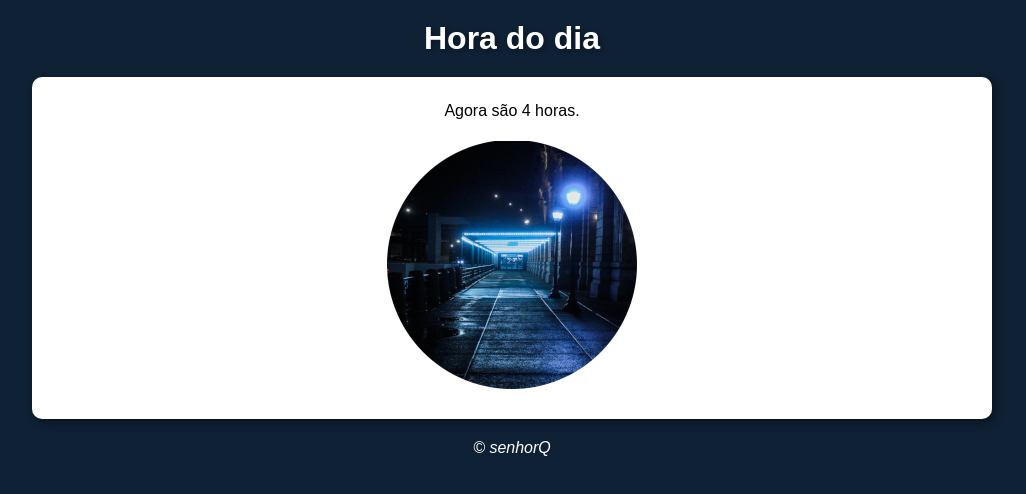
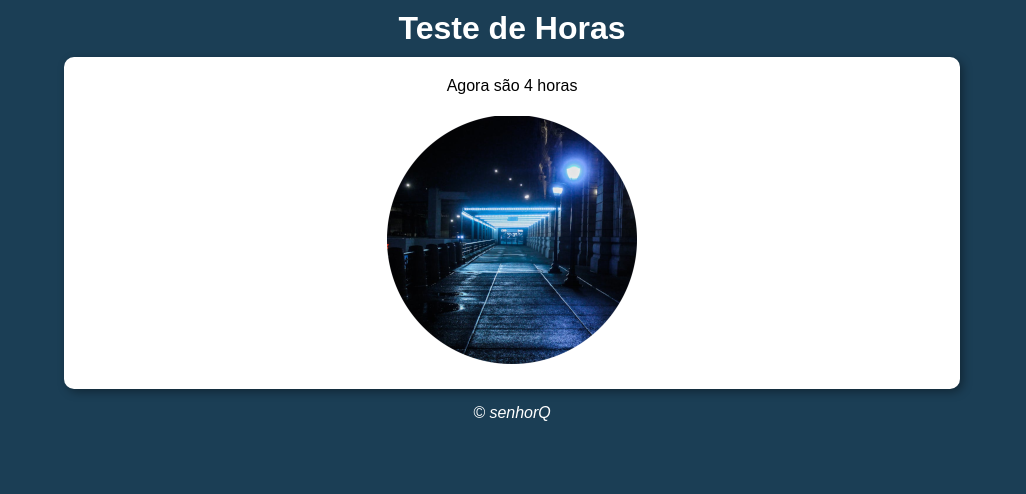
Before and after one commit to Souza-JV/java-script, a plain HTML site: page atividades/Desafios/horas/index.html in a window 1280 px wide. Shown: the whole page, without its empty margins (128-1154 px from the left). Drawn offline with Linux system fonts and the light colour scheme.

Commit message:
Teste completo

```diff
--- a/horas/estilos/style.css
+++ b/atividades/Desafios/horas/estilos/style.css
@@ -6,27 +6,26 @@
     box-sizing: border-box;
 }
 
-body, html {
+body {
     background-color: lightblue;
+    width: 100vw;
+    height: 100vh;
     font: normal 1em arial;
-    height: 100vh;
-    width: 100vw;
 }
 
 header {
     color: white;
     text-align: center;
-    text-shadow: 2px 2px 5px rgba(0, 0, 0, 0.315);
-    padding: 20px;
+    padding: 10px;
 }
 
 main {
-    width: 75vw;
-    background: white;
+    background-color: white;
+    width: 70vw;
     border-radius: 10px;
-    padding: 15px;
+    box-shadow: 3px 3px 10px rgba(0, 0, 0, 0.363);
     margin: auto;
-    box-shadow: 3px 3px 10px rgba(0, 0, 0, 0.452);
+    padding: 10px;
 
     transition: width .3s, height .3s;
     transition-timing-function: ease;
@@ -41,5 +40,5 @@ footer {
     color: white;
     text-align: center;
     font-style: italic;
-    padding: 20px;
+    padding: 15px;
 }
--- a/horas/index.html
+++ b/atividades/Desafios/horas/index.html
@@ -3,16 +3,16 @@
 <head>
     <meta charset="UTF-8">
     <meta name="viewport" content="width=device-width, initial-scale=1.0">
-    <title>Hora do dia</title>
-    <link rel="stylesheet" href="./estilos/style.css">
+    <title>Horas do Dia</title>
+    <link rel="stylesheet" href="estilos/style.css">
 </head>
 <body onload="carregar()">
     <header>
-        <h1>Hora do dia</h1>
+        <h1>Teste de Horas</h1>
     </header>
     <main>
         <div id="msg">
-            Aqui vai aparecer a mensagem
+            Carregando...
         </div>
         <div id="foto">
             <img id="imagem" src="imagens/manha.png" alt="">
--- /dev/null
+++ b/atividades/Desafios/horas/script.js
@@ -0,0 +1,20 @@
+function carregar() {
+var msg = document.getElementById('msg')
+var img = document.getElementById('imagem')
+var data = new Date()
+var hora = data.getHours()
+msg.innerHTML = `Agora são ${hora} horas`
+if (hora >= 5 && hora < 12) {
+    //Bom dia
+    img.scr = 'imagens/manha.png'
+    document.body.style.background = '#ddb485'
+} else if (hora >= 12 && hora <= 18) {
+    //Boa tarde
+    img.src = 'imagens/tarde.png'
+    document.body.style.background = '#8f894f'
+} else {
+    //Boa noite
+    img.src = 'imagens/noite.png'
+    document.body.style.background = "#1b3e55"
+}
+}
--- a/horas/script.js
+++ /dev/null
@@ -1,21 +0,0 @@
-function carregar() {
-    var msg = document.getElementById('msg')
-    var img = document.getElementById('imagem')
-    var data = new Date()
-    var hora = data.getHours()
-    msg.innerHTML = `Agora são ${hora} horas.`
-    if (hora >= 5 && hora < 12) {
-        //Bom dia
-        img.src = 'imagens/manha.png'
-        document.body.style.background = '#c6b5a4'
-
-    } else if (hora >= 12 && hora <= 18) {
-        //Boa tarde
-        img.src = 'imagens/tarde.png'
-        document.body.style.background = '#e7cea4'
-    } else {
-        //Boa noite
-        img.src = 'imagens/noite.png';
-        document.body.style.background = '#0f2135'
-    }
-}
```
Also changed, not shown: atividades/Desafios/horas/imagens/manha.png (renamed from horas/imagens/manha.png), atividades/Desafios/horas/imagens/noite.png (renamed from horas/imagens/noite.png), atividades/Desafios/horas/imagens/tarde.png (renamed from horas/imagens/tarde.png).
